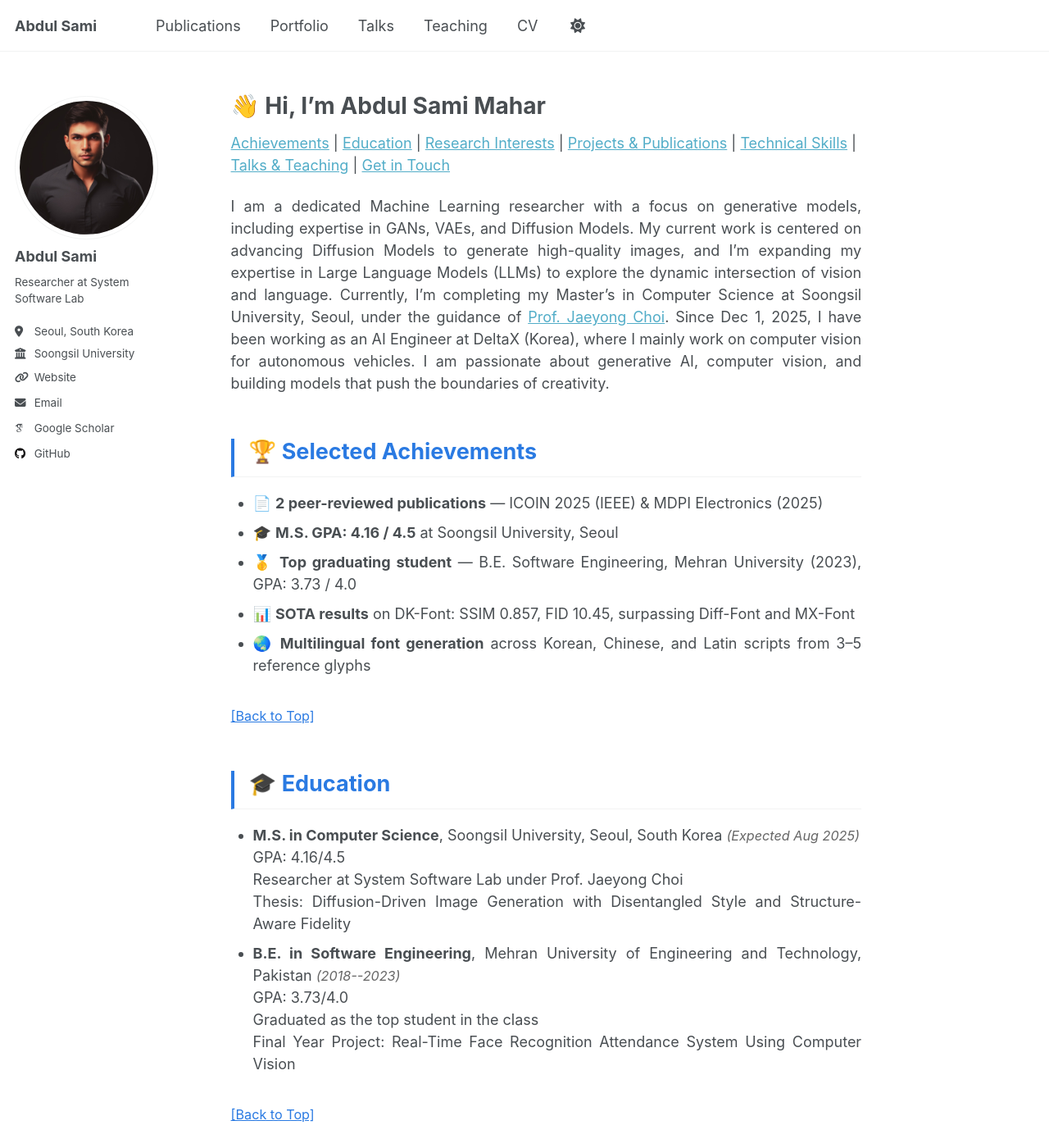
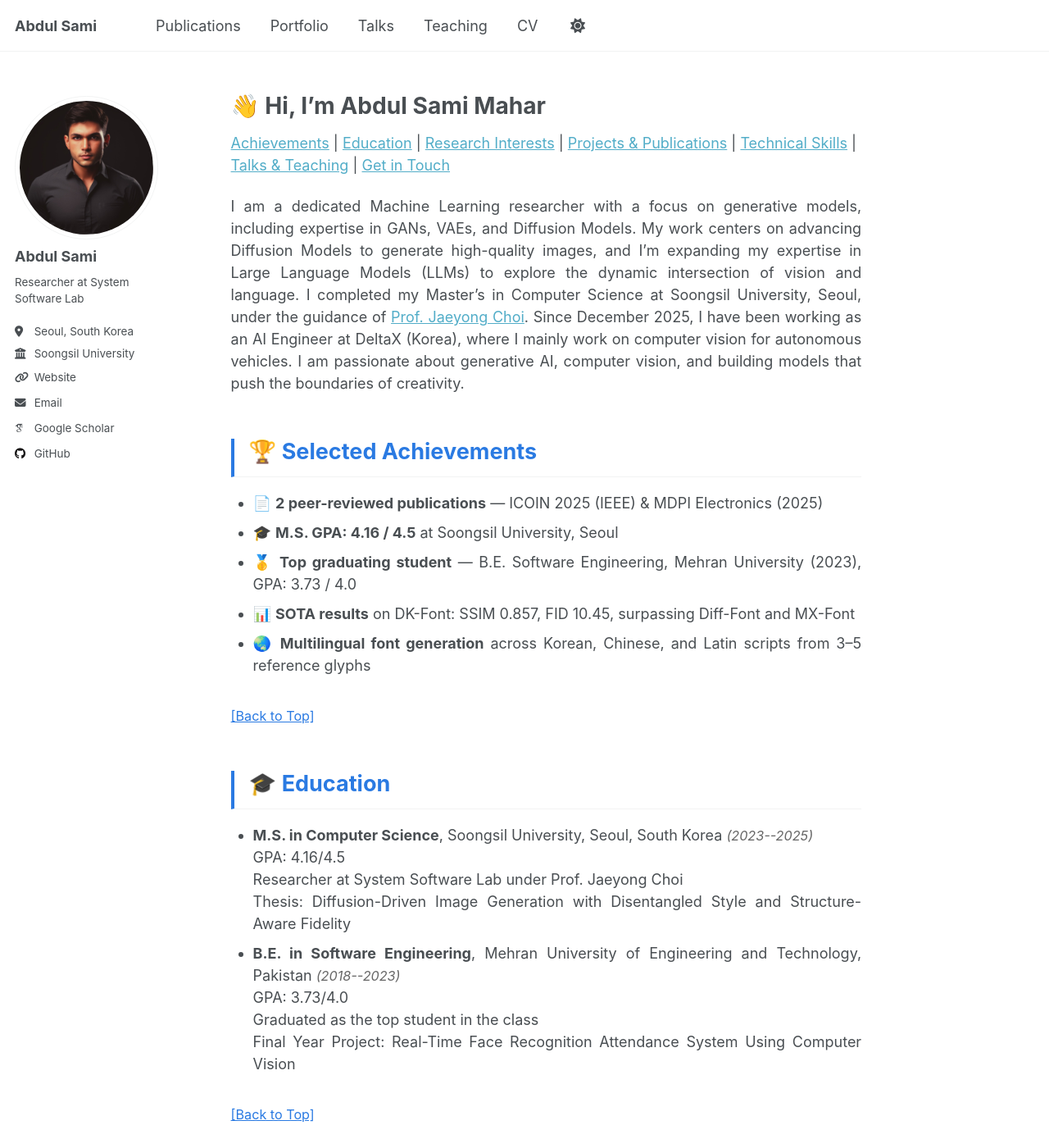
Before and after one commit to abdulsami101/abdulsami101.github.io, a Jekyll site: the page built from _pages/about.md, in a window 1280 px wide and 1400 px high. Shown: the whole window at 82% size. Built offline with Jekyll 4.4.1, drawn with Linux system fonts in a browser that asks for light colours; some web fonts are replaced; some of the changed text lies outside the part shown.

Commit message:
update details

```diff
--- a/_pages/about.md
+++ b/_pages/about.md
@@ -21,7 +21,7 @@ redirect_from:
 [Get in Touch](#contact)
 
 <div class="homepage-section">
-<p>I am a dedicated Machine Learning researcher with a focus on generative models, including expertise in GANs, VAEs, and Diffusion Models. My current work is centered on advancing Diffusion Models to generate high-quality images, and I’m expanding my expertise in Large Language Models (LLMs) to explore the dynamic intersection of vision and language. Currently, I’m completing my Master’s in Computer Science at Soongsil University, Seoul, under the guidance of <a href="https://scholar.google.com/citations?user=YJ7fWWgAAAAJ&hl=en">Prof. Jaeyong Choi</a>. Since Dec 1, 2025, I have been working as an AI Engineer at DeltaX (Korea), where I mainly work on computer vision for autonomous vehicles. I am passionate about generative AI, computer vision, and building models that push the boundaries of creativity.</p>
+<p>I am a dedicated Machine Learning researcher with a focus on generative models, including expertise in GANs, VAEs, and Diffusion Models. My work centers on advancing Diffusion Models to generate high-quality images, and I’m expanding my expertise in Large Language Models (LLMs) to explore the dynamic intersection of vision and language. I completed my Master’s in Computer Science at Soongsil University, Seoul, under the guidance of <a href="https://scholar.google.com/citations?user=YJ7fWWgAAAAJ&hl=en">Prof. Jaeyong Choi</a>. Since December 2025, I have been working as an AI Engineer at DeltaX (Korea), where I mainly work on computer vision for autonomous vehicles. I am passionate about generative AI, computer vision, and building models that push the boundaries of creativity.</p>
 </div>
 
 <a name="achievements"></a>
@@ -41,7 +41,7 @@ redirect_from:
 <div class="homepage-section">
 <h2>🎓 Education</h2>
 <ul>
-  <li><strong>M.S. in Computer Science</strong>, Soongsil University, Seoul, South Korea <span class="date-inline">(Expected Aug 2025)</span><br>
+  <li><strong>M.S. in Computer Science</strong>, Soongsil University, Seoul, South Korea <span class="date-inline">(2023--2025)</span><br>
   GPA: 4.16/4.5<br>
   Researcher at System Software Lab under Prof. Jaeyong Choi<br>
   Thesis: Diffusion-Driven Image Generation with Disentangled Style and Structure-Aware Fidelity</li>
@@ -72,7 +72,7 @@ redirect_from:
 <div class="homepage-section">
 <h2>📚 Projects</h2>
 <p><strong>DK-Font: Diffusion-Driven Multilingual Font Generation with Phonetic Awareness and Iterative Refinement</strong><br>
-Sami Abdul, Jaeyong Choi<br>
+Abdul Sami, Jaeyong Choi<br>
 Tools: PyTorch, Diffusion Models, U‑Net, VGG‑19, ResNet, CLIP</p>
 <ul>
   <li>Developed a diffusion model for font synthesis across Korean, Chinese, and Latin scripts.</li>
```
Also changed, not shown: other parts of _pages/about.md (+2 -2 lines).
